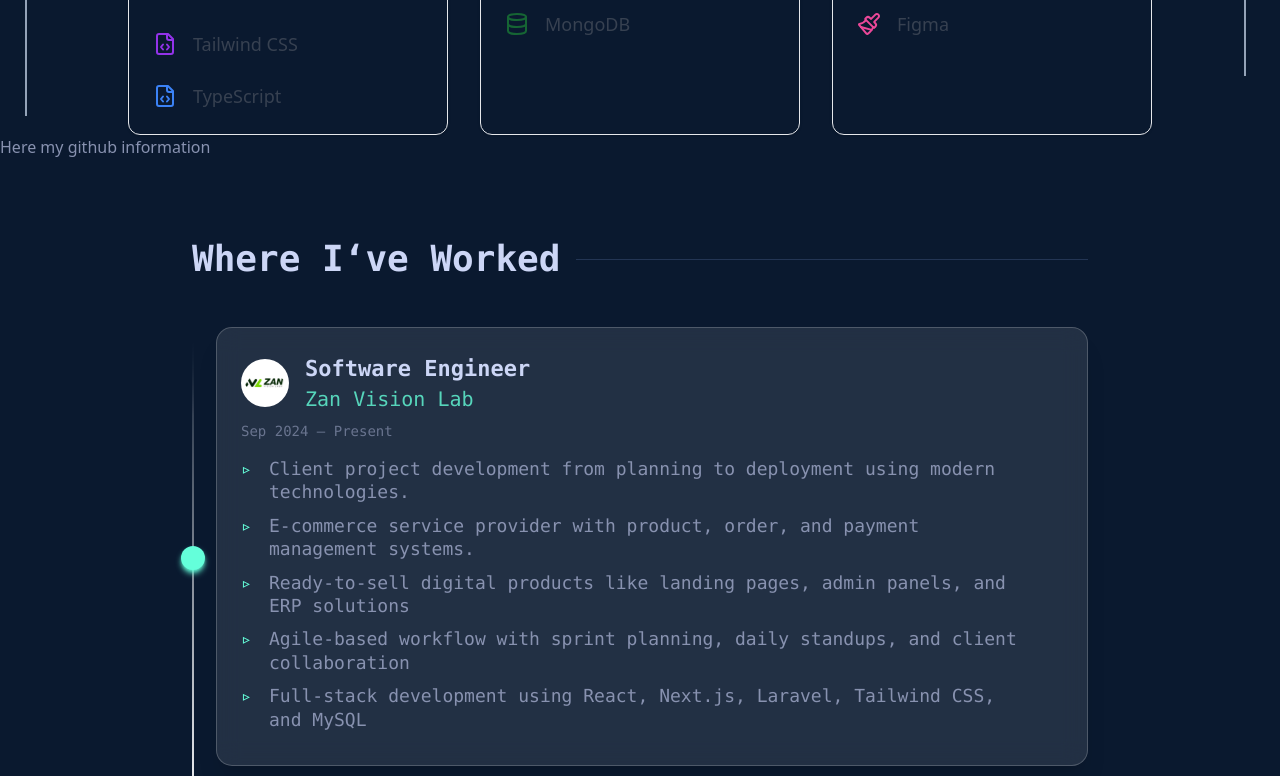
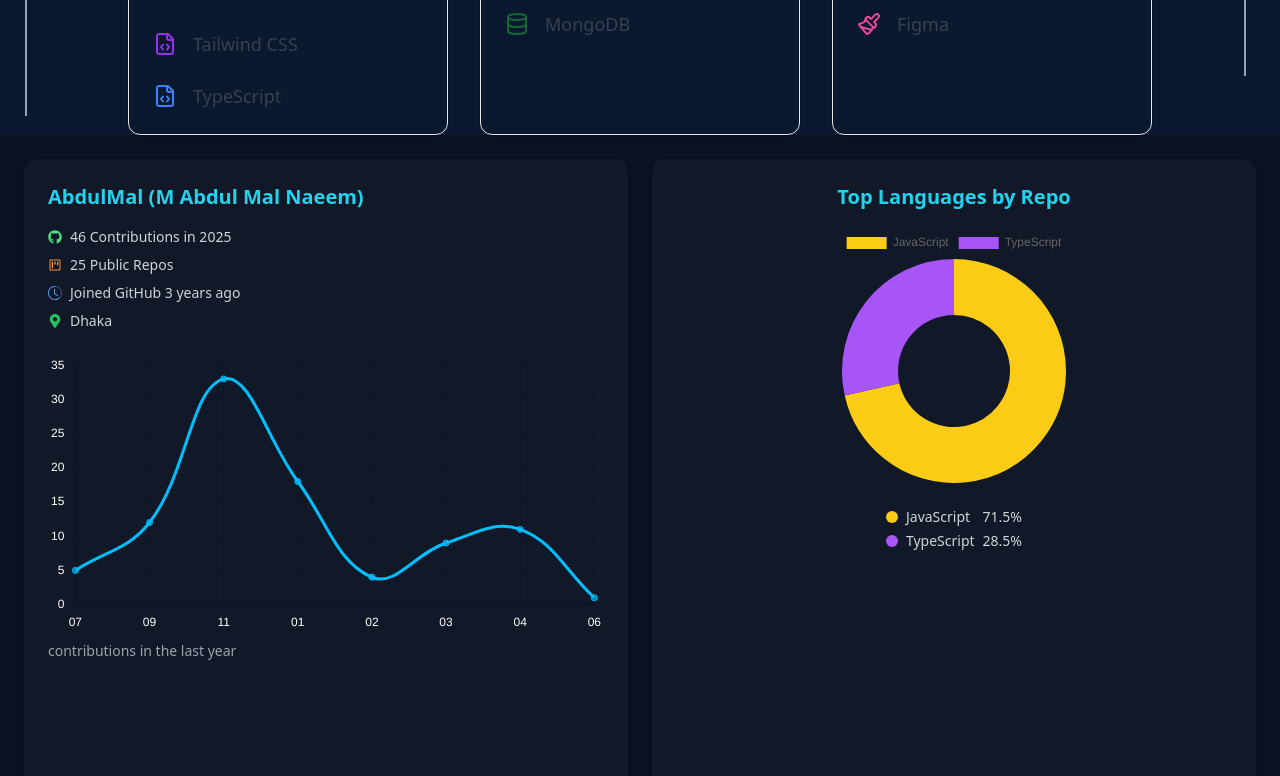
Before and after one commit to Arpit8126/Portfolio_site, a Next.js app: page / in a window 1280 px wide. Shown: the part 720-1496 px from the top of the page. Built offline with nearby package versions, Linux system fonts and the light colour scheme; no server answers.

Commit message:
fix:chart js install

```diff
--- a/package.json
+++ b/package.json
@@ -10,6 +10,7 @@
   },
   "dependencies": {
     "aos": "^2.3.4",
+    "chart.js": "^4.5.0",
     "clsx": "^2.1.1",
     "framer-motion": "^12.16.0",
     "gsap": "^3.13.0",
@@ -18,7 +19,9 @@
     "lucide-react": "^0.525.0",
     "next": "14.2.3",
     "react": "^18",
+    "react-chartjs-2": "^5.3.0",
     "react-dom": "^18",
+    "react-icons": "^5.5.0",
     "react-intersection-observer": "^9.16.0",
     "react-simple-typewriter": "^5.0.1",
     "tailwind-merge": "^3.3.1"
--- a/src/components/skill/Skill.tsx
+++ b/src/components/skill/Skill.tsx
@@ -9,13 +9,41 @@
   Database,
 } from "lucide-react";
 import { useEffect } from "react";
+import {
+  Chart as ChartJS,
+  ArcElement,
+  Tooltip,
+  Legend,
+  CategoryScale,
+  LinearScale,
+  PointElement,
+  LineElement,
+  Title,
+} from "chart.js";
+import { Doughnut, Line } from "react-chartjs-2";
+import { FaGithub, FaMapMarkerAlt } from "react-icons/fa";
+import { BsClockHistory } from "react-icons/bs";
+import { AiOutlineProject } from "react-icons/ai";
+import { BiGitRepoForked } from "react-icons/bi";
+
+ChartJS.register(
+  ArcElement,
+  Tooltip,
+  Legend,
+  CategoryScale,
+  LinearScale,
+  PointElement,
+  LineElement,
+  Title
+);
 
 export default function Skills() {
   return (
     <section className="   ">
-
       <div className="max-w-5xl mx-auto text-center">
-        <h2 className="text-4xl font-bold mb-10 text-gray-800">My Tech Stack</h2>
+        <h2 className="text-4xl font-bold mb-10 text-gray-800">
+          My Tech Stack
+        </h2>
 
         <div className="grid md:grid-cols-3 gap-8">
           {/* Frontend */}
@@ -26,7 +54,8 @@
 
             <div className="space-y-6">
               <div className="flex items-center gap-4">
-                <div className="w-12 h-12">sdf
+                <div className="w-12 h-12">
+                  sdf
                   {/* <LottiePlayer
                     autoplay
                     loop
@@ -38,12 +67,16 @@
 
               <div className="flex items-center gap-4">
                 <FileCode className="text-purple-600 w-6 h-6" />
-                <span className="text-lg text-gray-700 font-medium">Tailwind CSS</span>
+                <span className="text-lg text-gray-700 font-medium">
+                  Tailwind CSS
+                </span>
               </div>
 
               <div className="flex items-center gap-4">
                 <FileCode className="text-blue-500 w-6 h-6" />
-                <span className="text-lg text-gray-700 font-medium">TypeScript</span>
+                <span className="text-lg text-gray-700 font-medium">
+                  TypeScript
+                </span>
               </div>
             </div>
           </div>
@@ -57,12 +90,16 @@
             <div className="space-y-6">
               <div className="flex items-center gap-4">
                 <Server className="text-green-600 w-6 h-6" />
-                <span className="text-lg text-gray-700 font-medium">Node.js</span>
+                <span className="text-lg text-gray-700 font-medium">
+                  Node.js
+                </span>
               </div>
 
               <div className="flex items-center gap-4">
                 <Database className="text-green-800 w-6 h-6" />
-                <span className="text-lg text-gray-700 font-medium">MongoDB</span>
+                <span className="text-lg text-gray-700 font-medium">
+                  MongoDB
+                </span>
               </div>
             </div>
           </div>
@@ -87,21 +124,122 @@
           </div>
         </div>
       </div>
-       {/* github technical  */}
-      <GithubContribute/>
+      {/* github technical  */}
+      <GithubContribute />
     </section>
   );
 }
 
-const GithubContribute = () =>{
-    useEffect(() => {
+const GithubContribute = () => {
+  useEffect(() => {
     fetch("https://api.github.com/users/AbdulMalek-swe")
       .then((res) => res.json())
-      .then((data) =>  {
-         console.log(data);
+      .then((data) => {
+        console.log(data);
       });
   }, []);
-  return(
-    <>Here my github information </>
-  )
-}
+  return (
+    <>
+      <GitHubInsights />{" "}
+    </>
+  );
+};
+// components/GitHubInsights.tsx
+
+const GitHubInsights = () => {
+  const contributionsData = {
+    labels: ["07", "09", "11", "01", "02", "03", "04", "06"],
+    datasets: [
+      {
+        label: "Contributions",
+        data: [5, 12, 33, 18, 4, 9, 11, 1],
+        borderColor: "#00BFFF",
+        backgroundColor: "#00BFFF99",
+        fill: true,
+        tension: 0.4,
+      },
+    ],
+  };
+
+  const languagesData = {
+    labels: ["JavaScript", "TypeScript"],
+    datasets: [
+      {
+        data: [71.5, 28.5],
+        backgroundColor: ["#facc15", "#a855f7"],
+        borderWidth: 0,
+      },
+    ],
+  };
+
+  return (
+    <div className="min-h-screen bg-[#0b1120] text-white p-6 grid md:grid-cols-2 gap-6">
+      {/* Left Side */}
+      <div className="bg-[#111827] p-6 rounded-xl shadow-md">
+        <h2 className="text-xl font-bold text-cyan-400 mb-4">
+          AbdulMal (M Abdul Mal Naeem)
+        </h2>
+
+        <ul className="space-y-2 text-sm text-gray-300 mb-6">
+          <li className="flex items-center gap-2">
+            <FaGithub className="text-green-400" />
+            46 Contributions in 2025
+          </li>
+          <li className="flex items-center gap-2">
+            <AiOutlineProject className="text-orange-400" />
+            25 Public Repos
+          </li>
+          <li className="flex items-center gap-2">
+            <BsClockHistory className="text-blue-400" />
+            Joined GitHub 3 years ago
+          </li>
+          <li className="flex items-center gap-2">
+            <FaMapMarkerAlt className="text-green-500" /> Dhaka
+          </li>
+        </ul>
+
+        <div>
+          <Line
+            data={contributionsData}
+            options={{
+              responsive: true,
+              plugins: { legend: { display: false } },
+              scales: {
+                y: {
+                  beginAtZero: true,
+                  ticks: { color: "#fff" },
+                },
+                x: {
+                  ticks: { color: "#fff" },
+                },
+              },
+            }}
+          />
+          <p className="text-sm text-gray-400 mt-2">
+            contributions in the last year
+          </p>
+        </div>
+      </div>
+
+      {/* Right Side */}
+      <div className="bg-[#111827] p-6 rounded-xl shadow-md flex flex-col items-center">
+        <h3 className="text-xl font-semibold text-cyan-400 mb-4">
+          Top Languages by Repo
+        </h3>
+        <div className="w-64">
+          <Doughnut data={languagesData} />
+        </div>
+        <div className="mt-6 text-sm text-gray-300 space-y-1">
+          <p className="flex items-center gap-2">
+            <span className="inline-block w-3 h-3 bg-yellow-400 rounded-full"></span>
+            JavaScript <span className="ml-auto">71.5%</span>
+          </p>
+          <p className="flex items-center gap-2">
+            <span className="inline-block w-3 h-3 bg-purple-500 rounded-full"></span>
+            TypeScript <span className="ml-auto">28.5%</span>
+          </p>
+        </div>
+      </div>
+    </div>
+  );
+};
```
Also changed, not shown: src/components/exprience/Exprience.tsx (line endings or trailing spaces), 1 other file (tests, documents, lock files or other folders).
